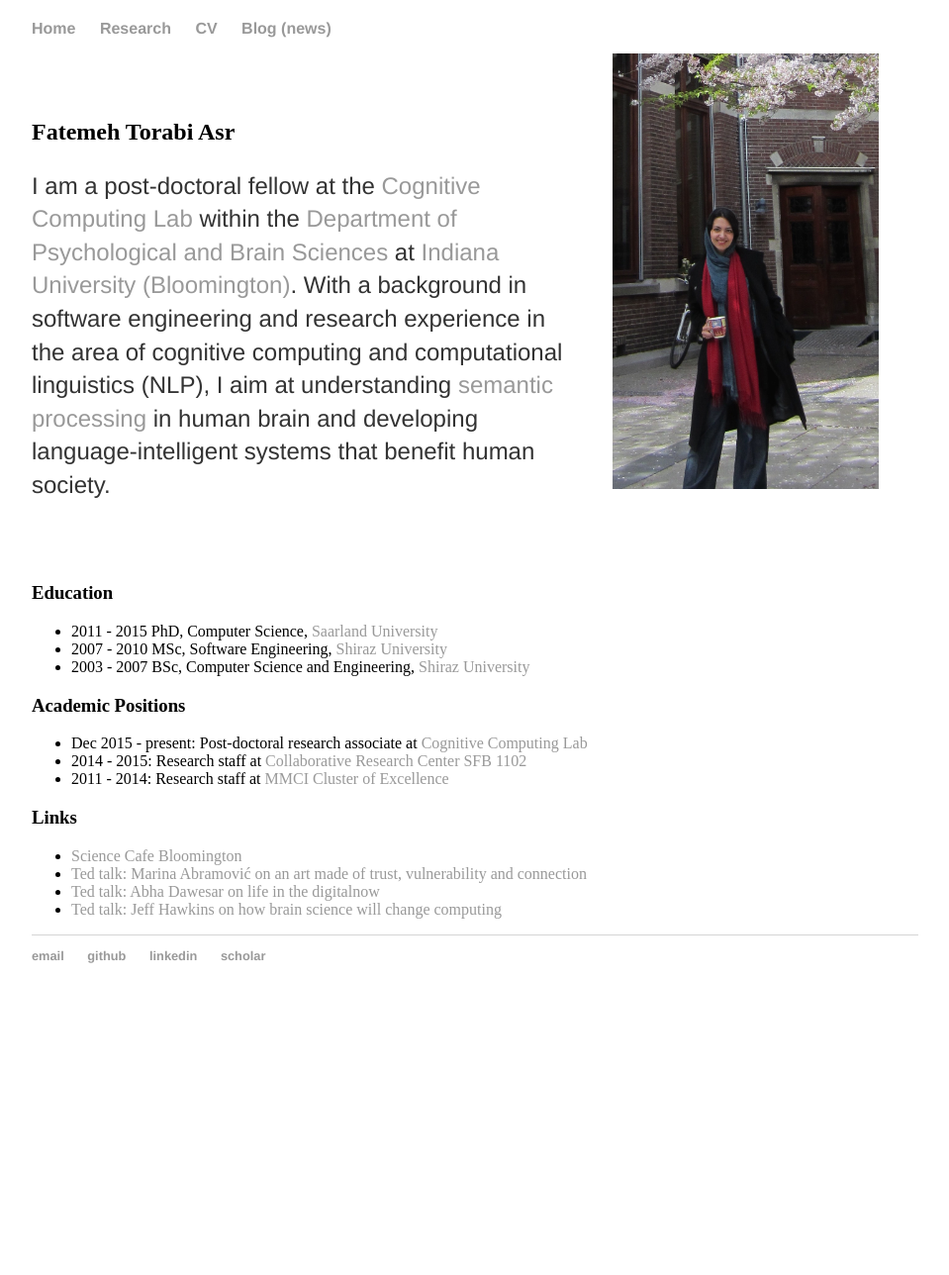
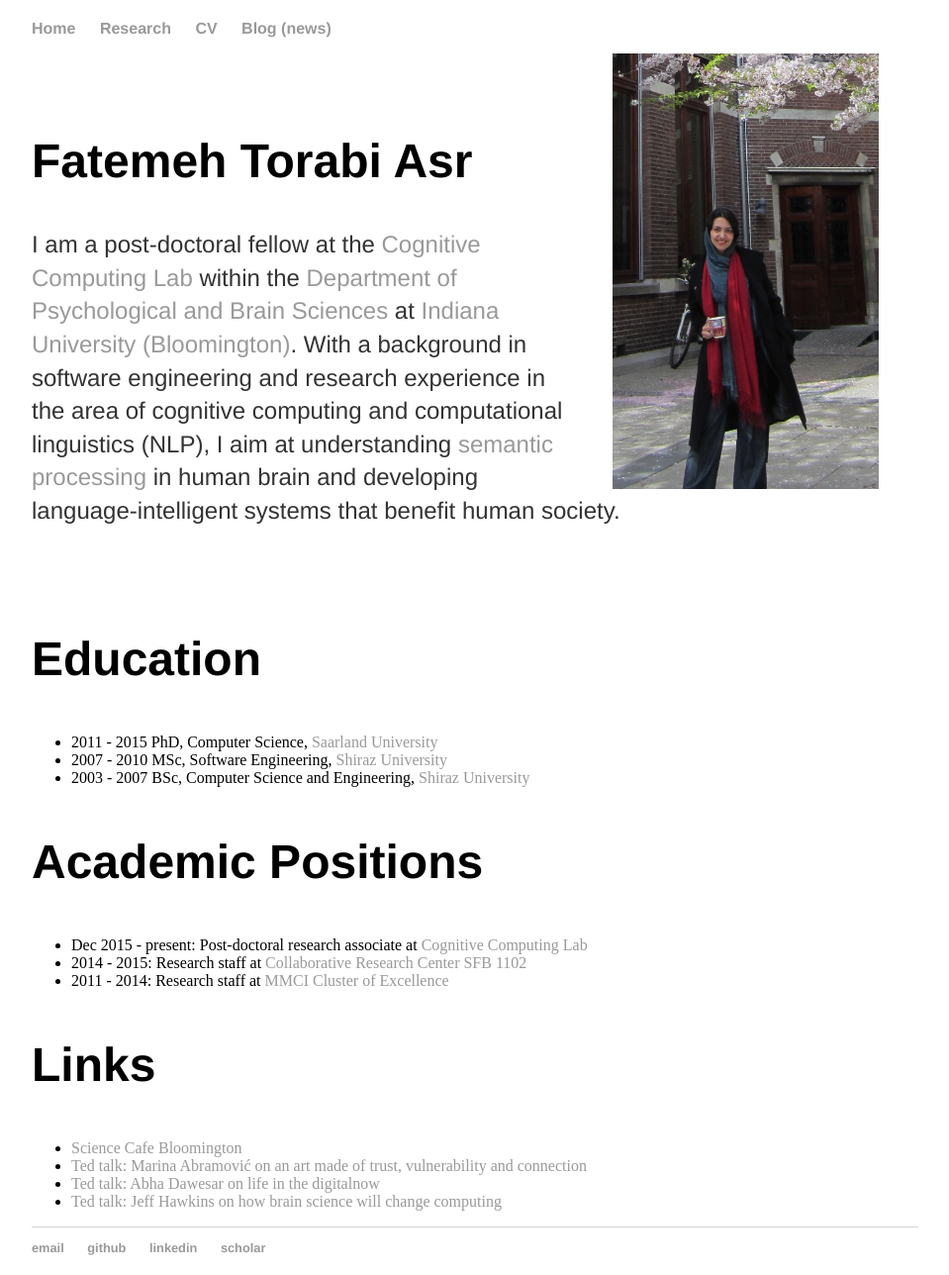
Before and after one commit to FTAsr/ftasr.github.io, a Jekyll site: the page built from index.md, in a window 1280 px wide. Shown: the whole page at 99% size, without its empty margins (160-1119 px from the left). Built offline with Jekyll 4.4.1, drawn with Linux system fonts in a browser that asks for light colours; before the commit the page ends 993 px from its top, so only the background shows below that.

Commit message:
font change

```diff
--- a/css/main.css
+++ b/css/main.css
@@ -20,6 +20,14 @@ a:hover {
     text-decoration: underline;
 }
 h1 {
+    font-size: 3em;
+    font-family:'Helvetica', 'Arial', 'Sans-Serif';
+}
+h2 {
+    font-size: 3em;
+    font-family:'Helvetica', 'Arial', 'Sans-Serif';
+}
+h3 {
     font-size: 3em;
     font-family:'Helvetica', 'Arial', 'Sans-Serif';
 }
```
